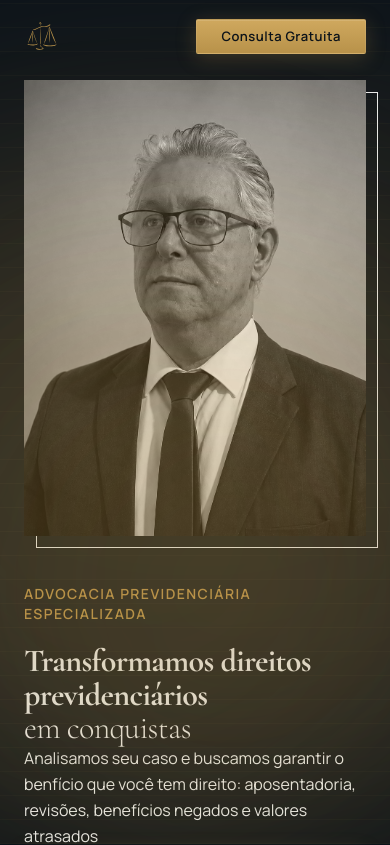
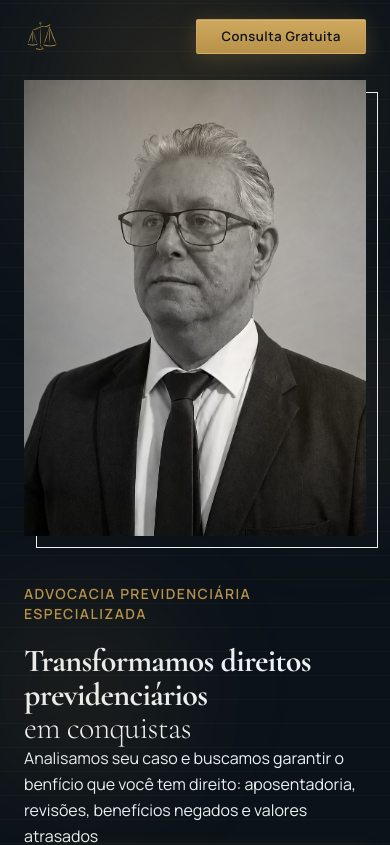
Before and after one commit to VoidPep/lp-mario-martins, a Next.js app: page / in a window 390 px wide. Shown: the top 845 px of the page. Built offline with nearby package versions, Linux system fonts and the light colour scheme.

Commit message:
fix: glow on mobile

```diff
--- a/components/GlowBackground.tsx
+++ b/components/GlowBackground.tsx
@@ -13,15 +13,15 @@ export function GlowBackground() {
     <div className="fixed inset-0 pointer-events-none z-[1] overflow-hidden">
       <motion.div
         style={{ y: y1 }}
-        className="absolute -top-[20%] left-1/2 -translate-x-1/2 w-[900px] h-[700px] rounded-full bg-[#B8924A]/[0.18] blur-[120px]"
+        className="absolute -top-[20%] left-1/2 -translate-x-1/2 w-[300px] h-[300px] md:w-[600px] md:h-[500px] lg:w-[900px] lg:h-[700px] rounded-full bg-[#B8924A]/[0.18] blur-[80px] md:blur-[120px]"
       />
       <motion.div
         style={{ y: y2 }}
-        className="absolute top-[40%] -right-[10%] w-[600px] h-[600px] rounded-full bg-[#B8924A]/[0.1] blur-[100px]"
+        className="absolute top-[40%] -right-[10%] w-[200px] h-[200px] md:w-[400px] md:h-[400px] lg:w-[600px] lg:h-[600px] rounded-full bg-[#B8924A]/[0.1] blur-[60px] md:blur-[100px]"
       />
       <motion.div
         style={{ y: y3 }}
-        className="absolute bottom-[10%] -left-[5%] w-[500px] h-[500px] rounded-full bg-[#B8924A]/[0.1] blur-[100px]"
+        className="absolute bottom-[10%] -left-[5%] w-[200px] h-[200px] md:w-[350px] md:h-[350px] lg:w-[500px] lg:h-[500px] rounded-full bg-[#B8924A]/[0.1] blur-[60px] md:blur-[100px]"
       />
     </div>
   );
```
